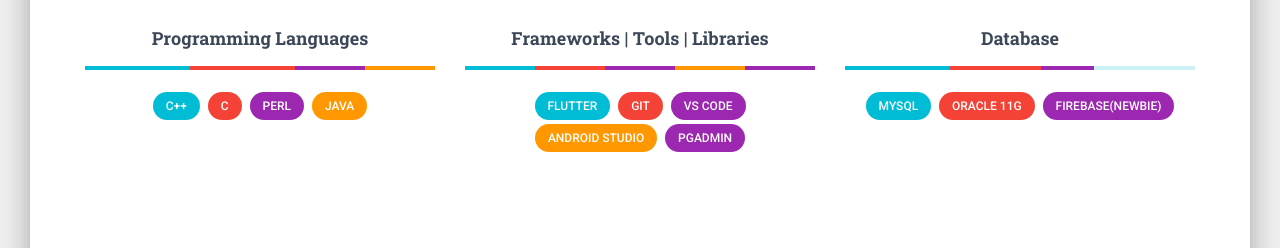
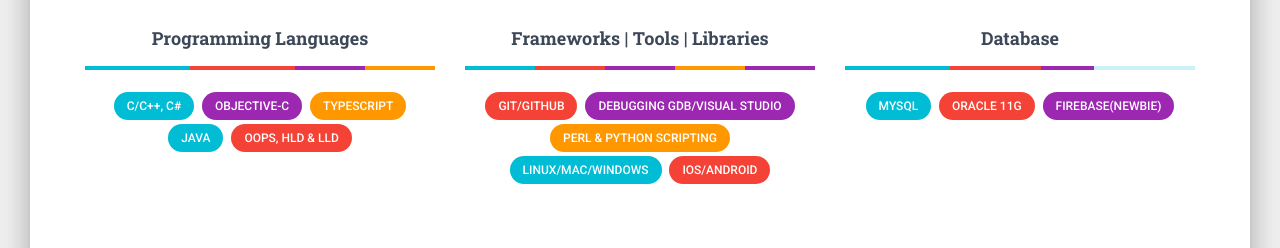
Before and after one commit to ajaysharma388/ajaysharma388.io, a plain HTML site: page index.html in a window 1280 px wide. Shown: the part 1101-1349 px from the top of the page. Drawn offline with Linux system fonts and the light colour scheme.

Commit message:
updating the skills

```diff
--- a/index.html
+++ b/index.html
@@ -147,10 +147,11 @@
                   </div>
                 </div>
                 <div class="col justify-content-center">
-                  <span class="badge badge-pill badge-info">C++</span>
-                  <span class="badge badge-pill badge-danger">C</span>
-                  <span class="badge badge-pill badge-primary">Perl</span>
-                  <span class="badge badge-pill badge-warning">Java</span>
+                  <span class="badge badge-pill badge-info">C/C++, C#</span>
+                  <span class="badge badge-pill badge-primary">Objective-C</span>
+                  <span class="badge badge-pill badge-warning">TypeScript</span>
+                  <span class="badge badge-pill badge-info">Java</span>
+                  <span class="badge badge-pill badge-danger">OOPs, HLD & LLD</span>
                 </div>
               </div>
             </div>
@@ -184,11 +185,11 @@
 
                 </div>
                 <div class="col justify-content-center">
-                  <span class="badge badge-pill badge-info">FLUTTER</span>
-                  <span class="badge badge-pill badge-danger">Git</span>
-                  <span class="badge badge-pill badge-primary">Vs Code</span>
-                  <span class="badge badge-pill badge-warning">Android Studio</span>
-                  <span class="badge badge-pill badge-primary">PgAdmin</span>
+                  <span class="badge badge-pill badge-danger">Git/Github</span>
+                  <span class="badge badge-pill badge-primary">Debugging GDB/Visual Studio</span>
+                  <span class="badge badge-pill badge-warning">Perl & Python Scripting</span>
+                  <span class="badge badge-pill badge-info">Linux/Mac/Windows</span>
+                  <span class="badge badge-pill badge-danger">iOS/Android</span>
                 </div>
               </div>
             </div>
@@ -237,7 +238,7 @@
                     <span class="sr-only">10% Complete</span>
                   </div>
                   <div class="progress-bar progress-bar-primary" role="progressbar" aria-valuenow="14" aria-valuemin="0"
-                    aria-valuemax="100" style="width: 14%;">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
+                    aria-valuemax="100" style="width: 14%;">
                     <span class="sr-only">14% Complete</span>
                   </div>
                   <div class="progress-bar progress-bar-warning" role="progressbar" aria-valuenow="8" aria-valuemin="0"
@@ -1037,7 +1038,4 @@
     </div>
   </footer>
 </body>
-
 </html>
-
-<!-- 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 -->
```
